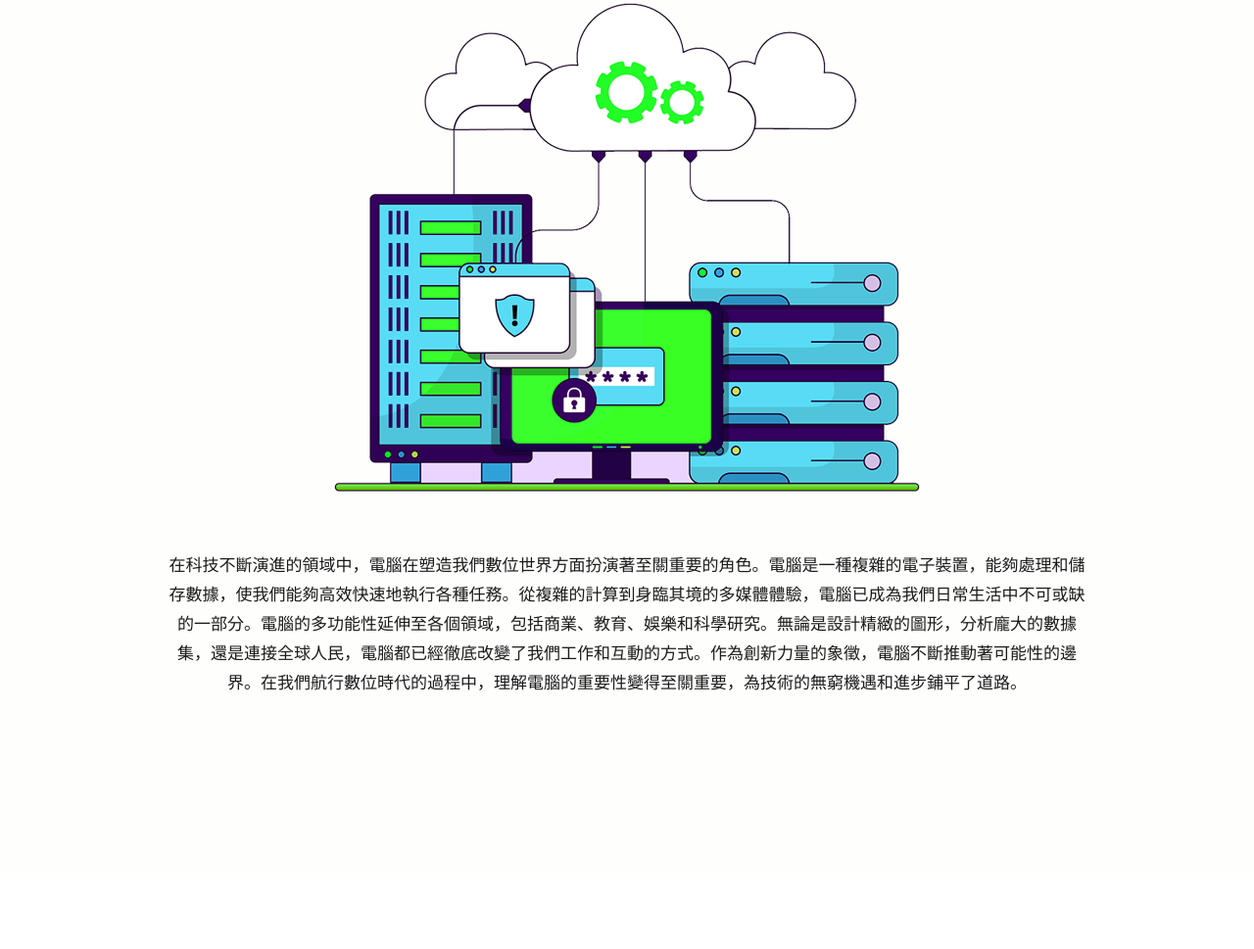
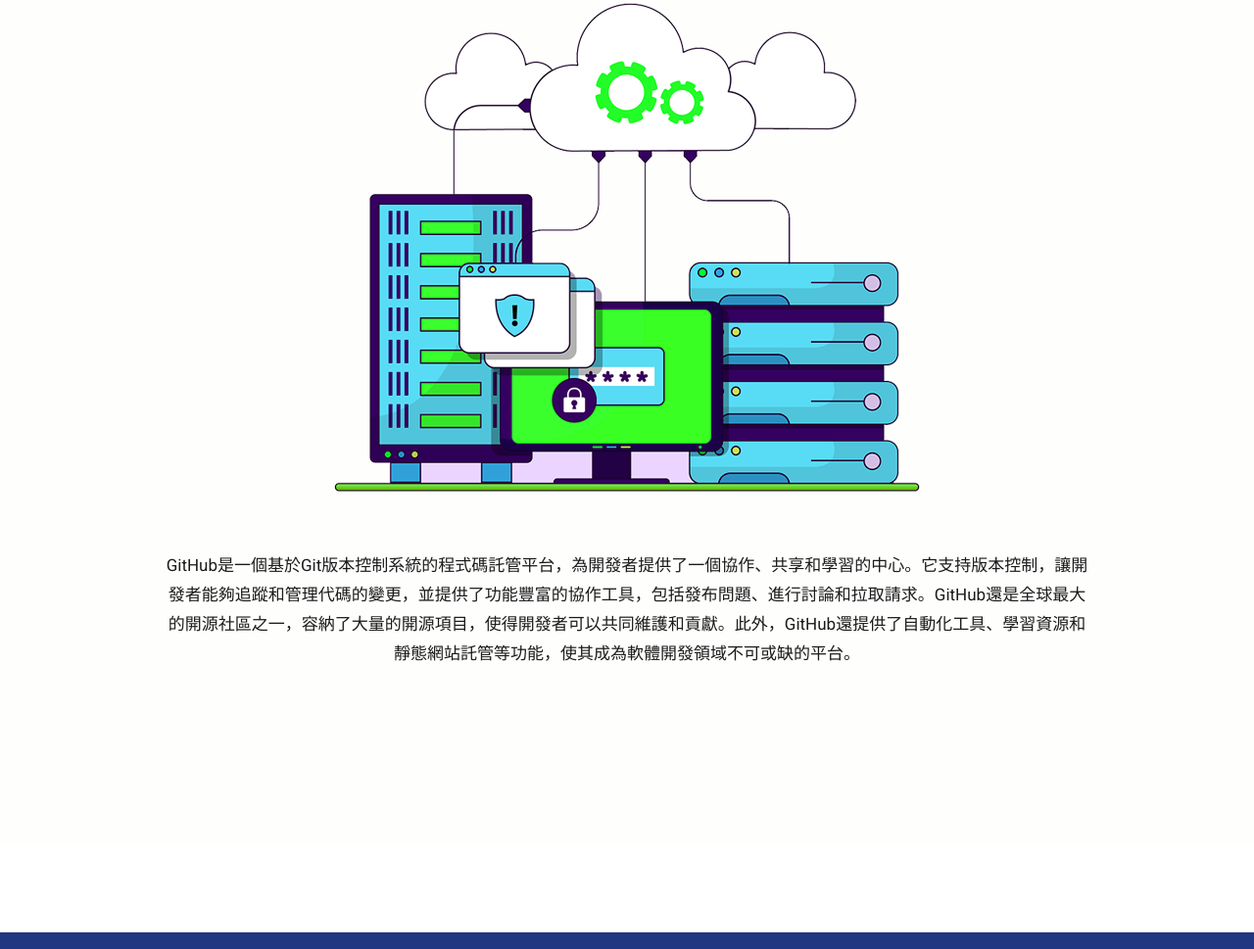
Before and after one commit to Jianhongl1n/sys-scu-edu, a plain HTML site: page htdocs/about.html in a window 1280 px wide. Shown: the part 271-1240 px from the top of the page at 98% size. Drawn offline with nearby package versions, Linux system fonts and the light colour scheme.

Commit message:
Update about.html
Signed-off-by: Purplehui <148304451+Purplehui@users.noreply.github.com>

```diff
--- a/htdocs/about.html
+++ b/htdocs/about.html
@@ -100,7 +100,7 @@
                   <div class="about_img text_align_center">
                      <figure><img src="images/about.png" alt="#"/></figure>
                      <p>
-                        在科技不斷演進的領域中，電腦在塑造我們數位世界方面扮演著至關重要的角色。電腦是一種複雜的電子裝置，能夠處理和儲存數據，使我們能夠高效快速地執行各種任務。從複雜的計算到身臨其境的多媒體體驗，電腦已成為我們日常生活中不可或缺的一部分。電腦的多功能性延伸至各個領域，包括商業、教育、娛樂和科學研究。無論是設計精緻的圖形，分析龐大的數據集，還是連接全球人民，電腦都已經徹底改變了我們工作和互動的方式。作為創新力量的象徵，電腦不斷推動著可能性的邊界。在我們航行數位時代的過程中，理解電腦的重要性變得至關重要，為技術的無窮機遇和進步鋪平了道路。
+                        GitHub是一個基於Git版本控制系統的程式碼託管平台，為開發者提供了一個協作、共享和學習的中心。它支持版本控制，讓開發者能夠追蹤和管理代碼的變更，並提供了功能豐富的協作工具，包括發布問題、進行討論和拉取請求。GitHub還是全球最大的開源社區之一，容納了大量的開源項目，使得開發者可以共同維護和貢獻。此外，GitHub還提供了自動化工具、學習資源和靜態網站託管等功能，使其成為軟體開發領域不可或缺的平台。
                      </p>
                      <p>
 
```
